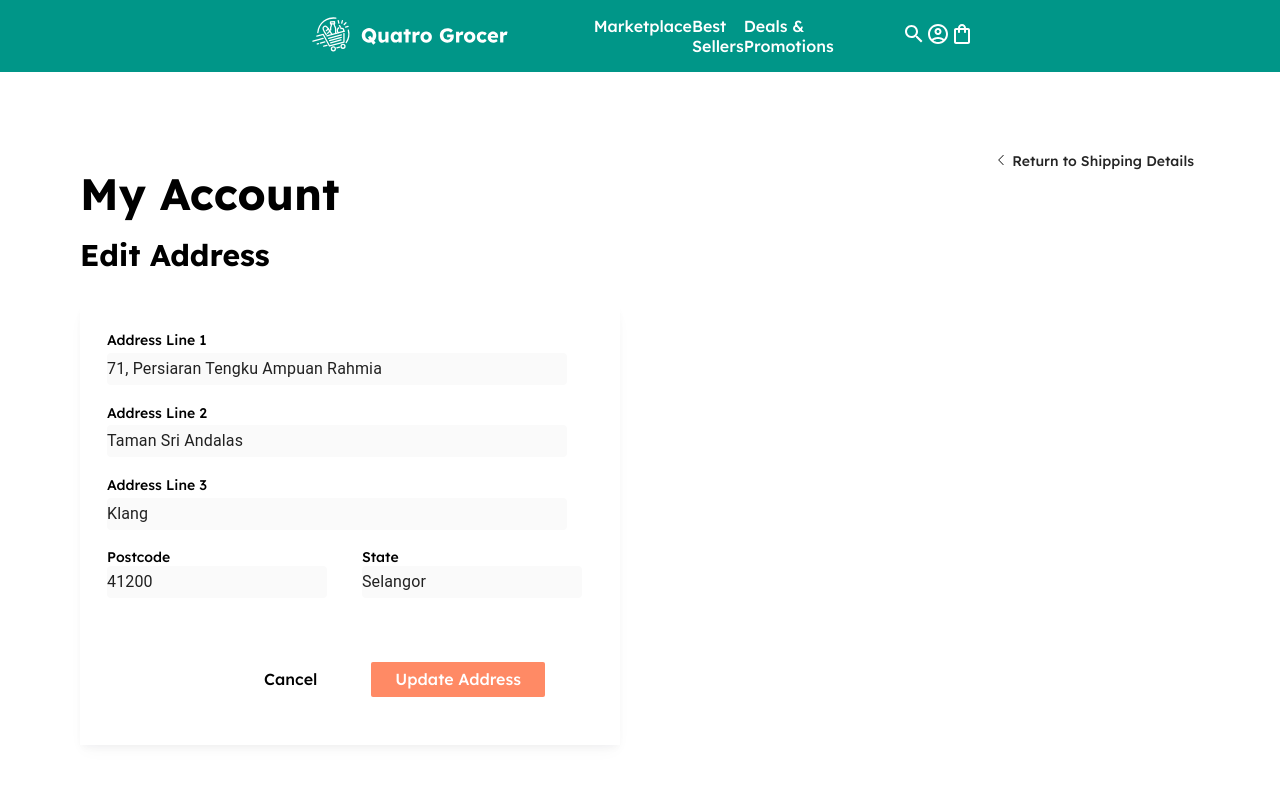
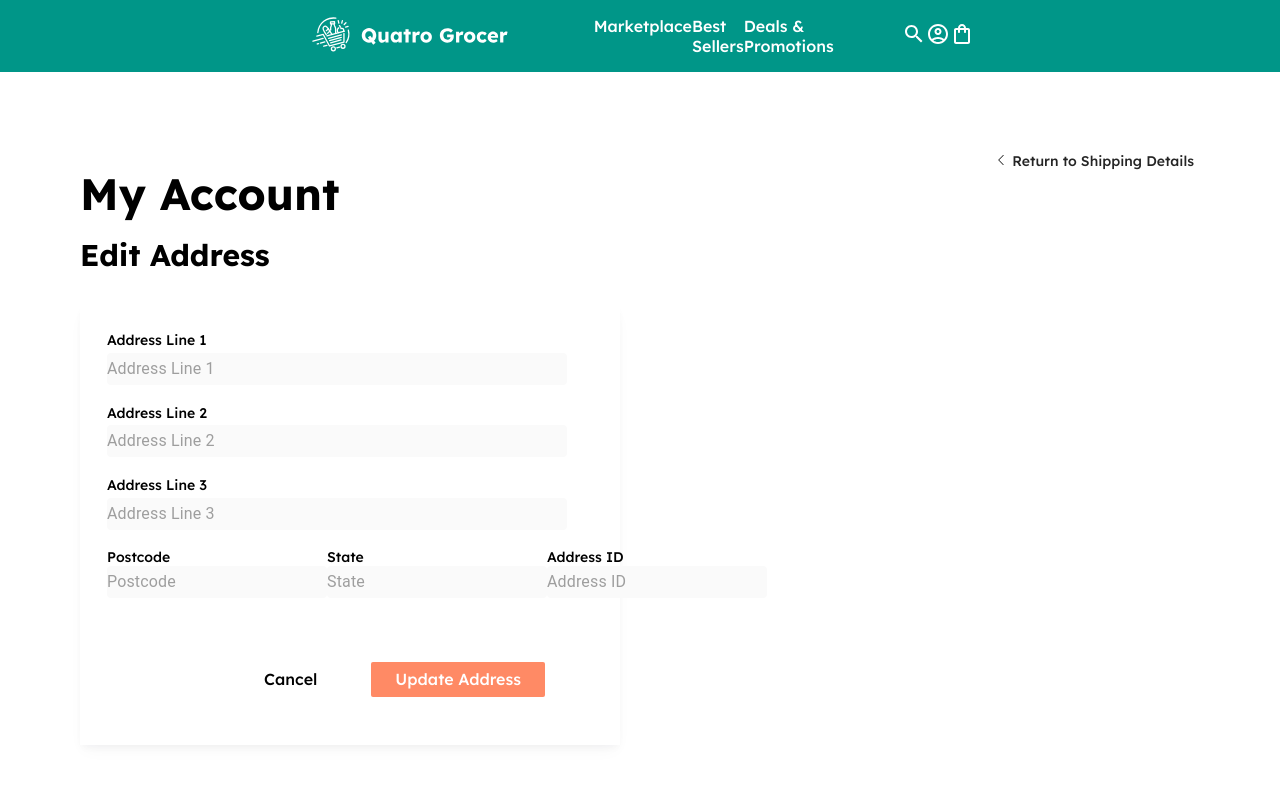
Before and after one commit to izT-1213/quatrogrocer-fe-drc-1, a React (Create React App) app: page /edit-address in a window 1280 px wide. Shown: the top 800 px of the page. Built offline with nearby package versions, Linux system fonts and the light colour scheme; a web font is replaced by a local one.

Commit message:
Address function

```diff
--- a/src/Pages/EditAddressPage/edit-address.jsx
+++ b/src/Pages/EditAddressPage/edit-address.jsx
@@ -4,8 +4,31 @@ import Input from "@material-ui/core/Input";
 import "./edit-address.css";
 import { SlArrowLeft } from "react-icons/sl";
 import { useNavigate } from "react-router-dom";
+import { UpdateAddressFunc } from "../../function";
 
 function EditAddressPage() {
+  const [addressValues, updateAddressValues] = useState({
+    address_line_1: "",
+    address_line_2: "",
+    address_line_3: "",
+    postcode: "",
+    state: "",
+    address_id: "",
+  });
+
+  const editAddress = async (e) => {
+    e.preventDefault();
+
+    UpdateAddressFunc(
+      addressValues.address_line_1.toString(),
+      addressValues.address_line_2.toString(),
+      addressValues.address_line_3.toString(),
+      addressValues.postcode.toString(),
+      addressValues.state.toString(),
+      addressValues.address_id
+    );
+  };
+
   function clearInput() {
     document.getElementById("form").reset();
   }
@@ -30,7 +53,14 @@ function EditAddressPage() {
                       disableUnderline={true}
                       className="address-line-1"
                       id="input"
-                      defaultValue="71, Persiaran Tengku Ampuan Rahmia"
+                      placeholder="Address Line 1"
+                      onChange={(e) => {
+                        updateAddressValues({
+                          ...addressValues,
+                          address_line_1: e.target.value,
+                        });
+                      }}
+                      value={addressValues.address_line_1}
                     />
                   </div>
 
@@ -41,7 +71,14 @@ function EditAddressPage() {
                       type="text"
                       disableUnderline={true}
                       id="input"
-                      defaultValue="Taman Sri Andalas"
+                      placeholder="Address Line 2"
+                      onChange={(e) => {
+                        updateAddressValues({
+                          ...addressValues,
+                          address_line_2: e.target.value,
+                        });
+                      }}
+                      value={addressValues.address_line_2}
                     />
                   </div>
 
@@ -52,7 +89,14 @@ function EditAddressPage() {
                       type="text"
                       disableUnderline={true}
                       id="input"
-                      defaultValue="Klang"
+                      placeholder="Address Line 3"
+                      onChange={(e) => {
+                        updateAddressValues({
+                          ...addressValues,
+                          address_line_3: e.target.value,
+                        });
+                      }}
+                      value={addressValues.address_line_3}
                     />
                   </div>
                 </div>
@@ -64,7 +108,14 @@ function EditAddressPage() {
                       type="text"
                       disableUnderline={true}
                       id="input"
-                      defaultValue="41200"
+                      placeholder="Postcode"
+                      onChange={(e) => {
+                        updateAddressValues({
+                          ...addressValues,
+                          postcode: e.target.value,
+                        });
+                      }}
+                      value={addressValues.postcode}
                     />
                   </div>
 
@@ -75,7 +126,31 @@ function EditAddressPage() {
                       type="text"
                       disableUnderline={true}
                       id="input"
-                      defaultValue="Selangor"
+                      placeholder="State"
+                      onChange={(e) => {
+                        updateAddressValues({
+                          ...addressValues,
+                          state: e.target.value,
+                        });
+                      }}
+                      value={addressValues.state}
+                    />
+                  </div>
+                  <div className="address-id">
+                    <label>Address ID</label>
+                    <Input
+                      className="address-id"
+                      type="text"
+                      disableUnderline={true}
+                      id="input"
+                      placeholder="Address ID"
+                      onChange={(e) => {
+                        updateAddressValues({
+                          ...addressValues,
+                          address_id: e.target.value,
+                        });
+                      }}
+                      value={addressValues.address_id}
                     />
                   </div>
                 </div>
@@ -91,7 +166,8 @@ function EditAddressPage() {
                 </button>
                 <button
                   className="update-address-btn"
-                  /*onClick={() => navigate("/address")}*/
+                  type="submit"
+                  onClick={editAddress}
                 >
                   Update Address
                 </button>
@@ -105,7 +181,7 @@ function EditAddressPage() {
           <SlArrowLeft />
         </div>
 
-        <button class="back-btn" onClick={() => navigate("/address")}>
+        <button className="back-btn" onClick={() => navigate("/address")}>
           Return to Shipping Details
         </button>
       </div>
--- a/src/function.jsx
+++ b/src/function.jsx
@@ -47,5 +47,31 @@ async function CreateAddressFunc(
   }
 }
 
+async function UpdateAddressFunc(
+  addLine1,
+  addLine2,
+  addLine3,
+  postcode,
+  state,
+  addressId
+) {
+  try {
+    const response = await Axios.post(
+      "http://localhost:3002/quatro_address/update_details", //hassif port 3002
+      {
+        address_line_1: addLine1,
+        address_line_2: addLine2,
+        address_line_3: addLine3,
+        postcode: postcode,
+        state: state,
+        address_id: addressId,
+      }
+    );
+    console.log(response);
+  } catch (err) {
+    console.log(err.response.data);
+  }
+}
+
 // eslint-disable-next-line import/no-anonymous-default-export
-export { LoginFunc, RegisterFunc, CreateAddressFunc };
+export { LoginFunc, RegisterFunc, CreateAddressFunc, UpdateAddressFunc };
```
